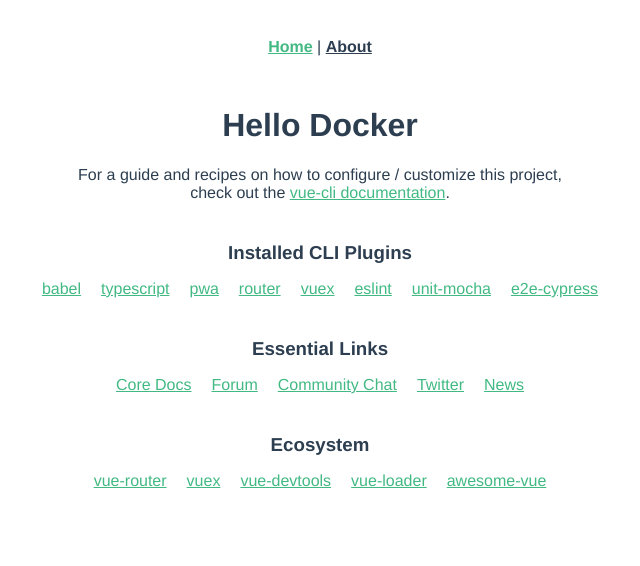
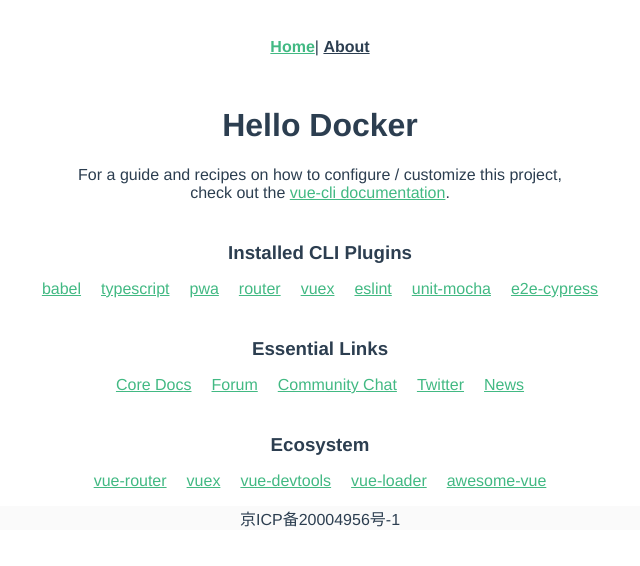
Before and after one commit to ghostjzf/xiaozhi-life, a Vue app: page / in a window 1280 px wide. Shown: the top 566 px of the page, without its empty margins (320-960 px from the left). Built offline with nearby package versions, Linux system fonts and the light colour scheme; no server answers.

Commit message:
feat(record): 增加备案信息

```diff
--- a/src/App.vue
+++ b/src/App.vue
@@ -1,10 +1,15 @@
 <template>
   <div id="app">
     <div id="nav">
-      <router-link to="/">Home</router-link> |
+      <router-link to="/">Home</router-link>|
       <router-link to="/about">About</router-link>
     </div>
     <router-view />
+    <footer class="footer">
+      <p style="record">
+        <span>京ICP备20004956号-1</span>
+      </p>
+    </footer>
   </div>
 </template>
 
@@ -29,4 +34,12 @@
     }
   }
 }
+
+.footer {
+  background-color: #fafafa;
+  .record {
+    text-align: center;
+    color: #bbb;
+  }
+}
 </style>
```
